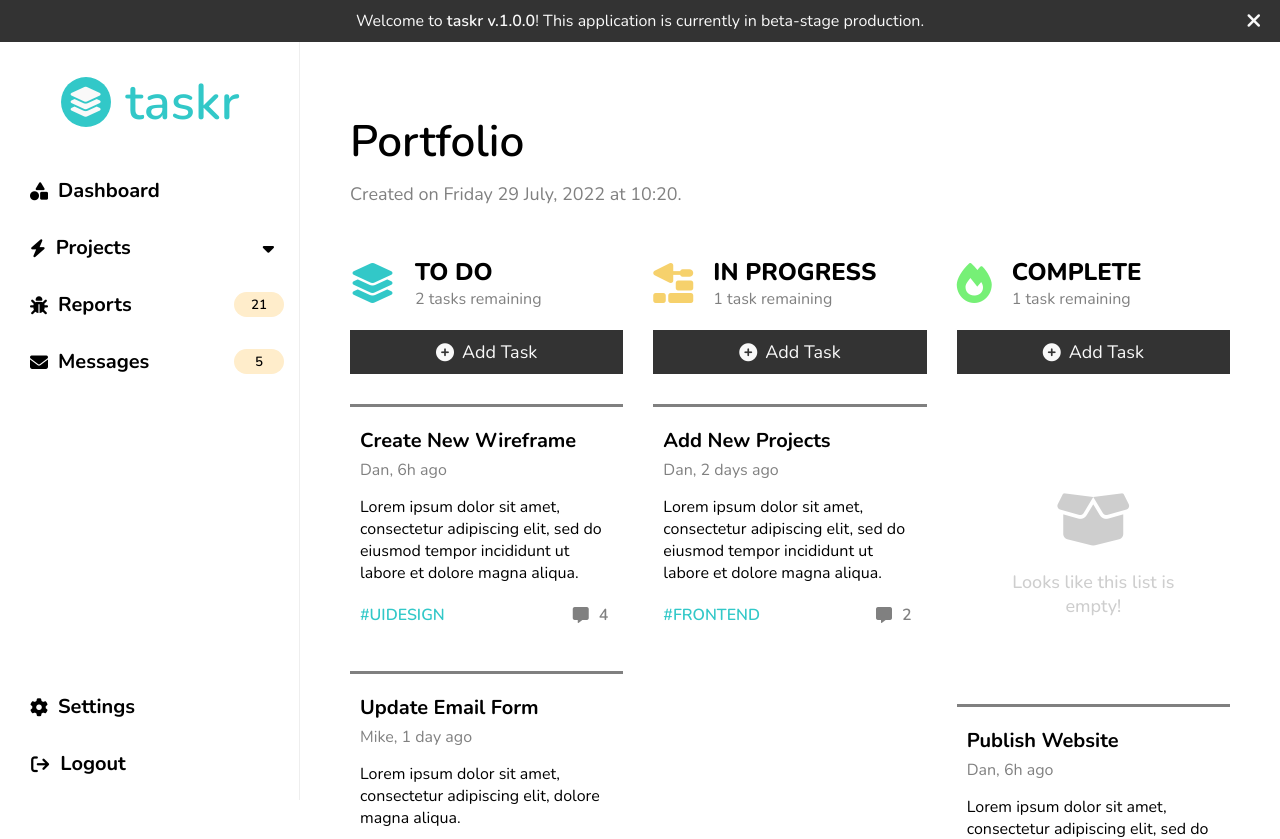
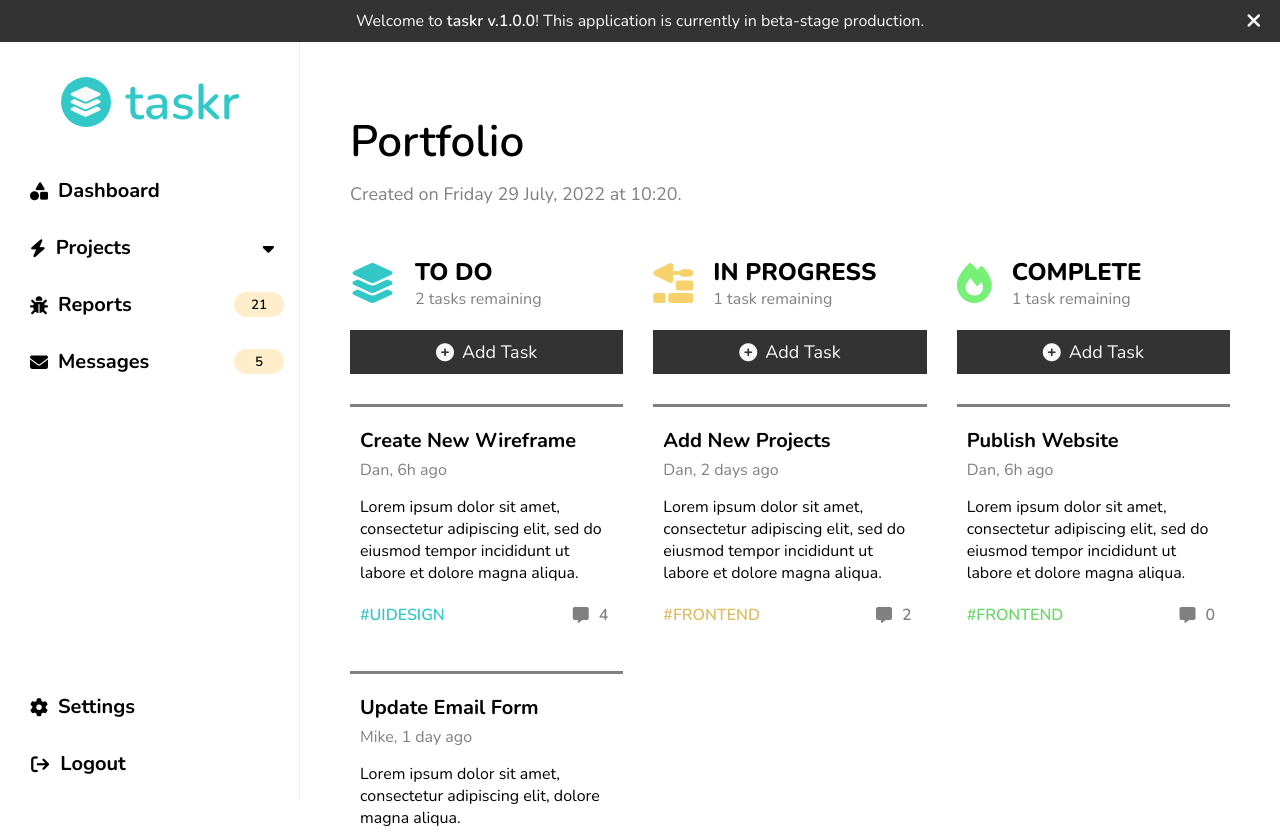
Before and after one commit to Web-Dev-Dan/taskr, a React (Create React App) app: page / in a window 1280 px wide. Shown: the top 839 px of the page. Built offline with nearby package versions, Linux system fonts and the light colour scheme.

Commit message:
Updated tag colouring

```diff
--- a/src/components/Main/ProjectContainer/ListItem.css
+++ b/src/components/Main/ProjectContainer/ListItem.css
@@ -86,3 +86,14 @@
     background-color: var(--color-green-light);
     border-top: 3px solid var(--color-green);
 }
+
+
+.list--in-progress .list-item__tag {
+    color: var(--color-yellow);
+    filter: brightness(90%);
+}
+
+.list--complete .list-item__tag {
+    color: var(--color-green);
+    filter: brightness(90%);
+}
--- a/src/components/Main/ProjectContainer/ProjectContainer.js
+++ b/src/components/Main/ProjectContainer/ProjectContainer.js
@@ -43,6 +43,7 @@ function ProjectContainer({
                     {/* List */}
                     <div className="list list--to-do">
                         {/* List Items */}
+                        {projectToDo.length === 0 && <EmptyListDisplay />}
                         {projectToDo.map(item => <ListItem
                             key={item.id}
                             title={item.name}
@@ -72,6 +73,7 @@ function ProjectContainer({
                     {/* List */}
                     <div className="list list--in-progress">
                         {/* List Items */}
+                        {projectInProgress.length === 0 && <EmptyListDisplay />}
                         {projectInProgress.map(item => <ListItem
                             key={item.id}
                             title={item.name}
@@ -101,7 +103,7 @@ function ProjectContainer({
                     {/* List */}
                     <div className="list list--complete">
                         {/* List Items */}
-                        {projectComplete.length !== 0 && <EmptyListDisplay />}
+                        {projectComplete.length === 0 && <EmptyListDisplay />}
                         {projectComplete.map(item => <ListItem
                             key={item.id}
                             title={item.name}
```
